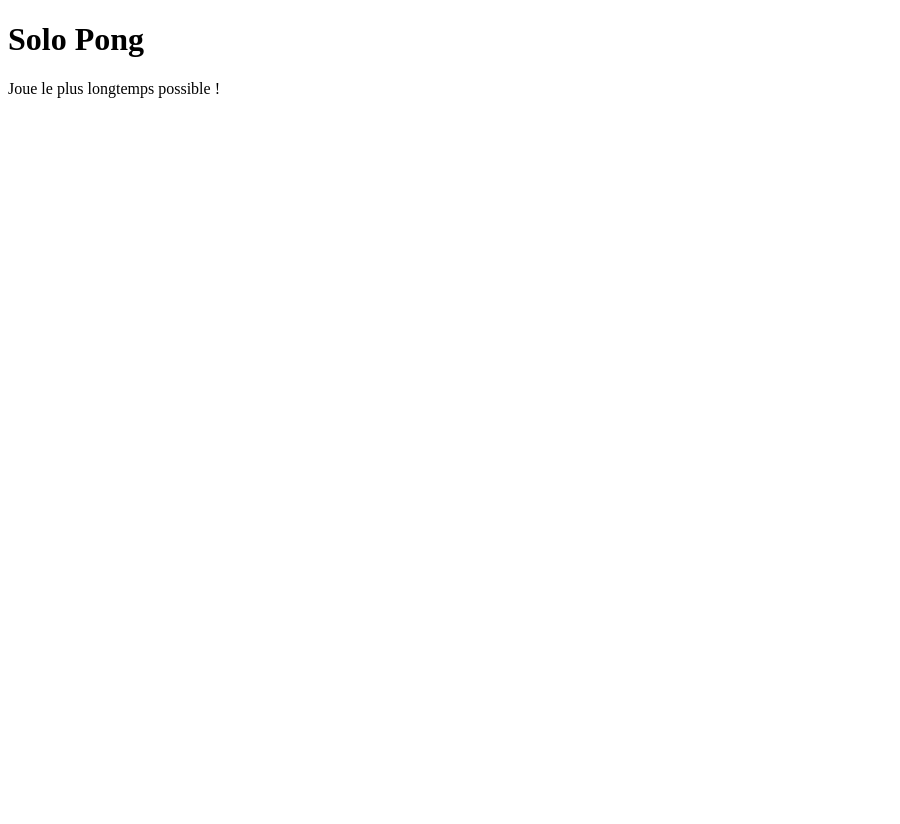
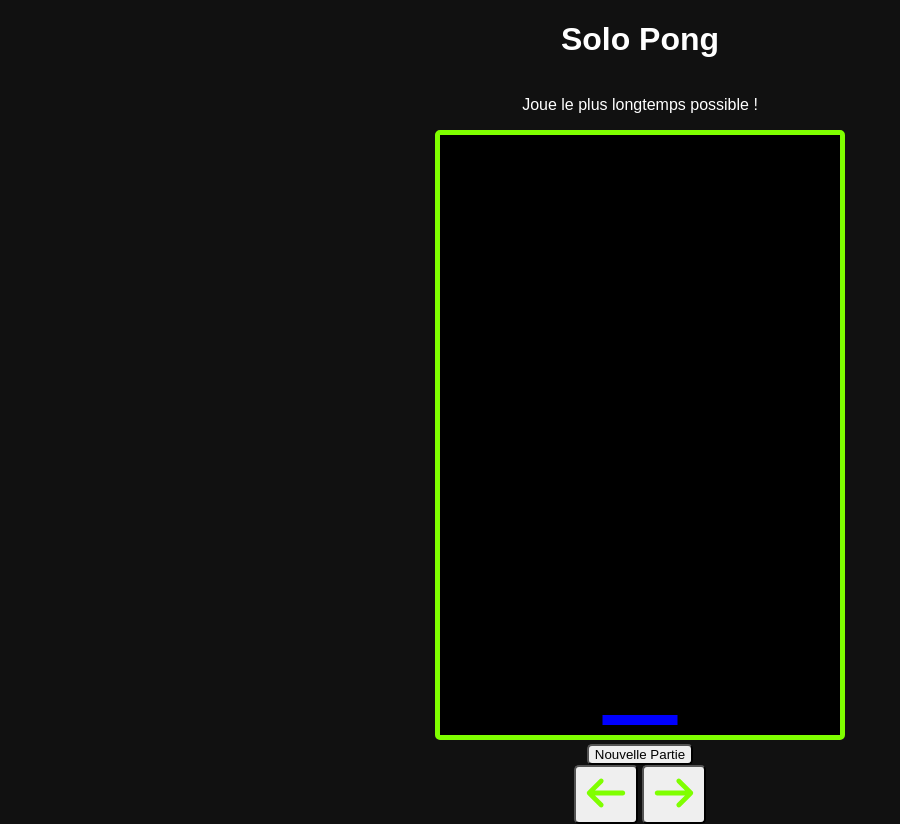
Before and after one commit to belmondtristan/Pong, a plain HTML site: page index.html in a window 1280 px wide. Shown: the whole page, without its empty margins (0-900 px from the left). Before the commit the page ends 800 px from the top, so only its background shows below. Drawn offline with Linux system fonts and the light colour scheme.

Commit message:
mise en place de tout le visuel

```diff
--- a/css/style.css
+++ b/css/style.css
@@ -1,9 +1,5 @@
-:root {
-    --main-color: white;
-    --variable-color: #1688d4;
-}
+body {
 
-body {
     margin: 0;
     font-family: Arial, sans-serif;
     background: #111;
@@ -12,9 +8,15 @@ body {
     flex-direction: column;
     align-items: center;
     text-align: center;
-  }
+}
 
-canvas {
-    background: black;
-    border: 5px solid var(--variable-color)
+canvas{
+   background: black;
+   border: 5px solid chartreuse;
+   border-radius: 5px;
 }
+
+
+button{
+    border-radius: 5px;
+}
--- a/index.html
+++ b/index.html
@@ -6,16 +6,28 @@
     <link rel="shortcut icon" href="favicon/table-tennis-paddle-ball-duotone-solid-full.svg"content="width=device-width, initial-scale=1.0">
     <title>Solo Pong</title>
     <script src="./js/script.js" defer></script>
-    <style src="./css/style.css" defer></style>
+    <link rel="stylesheet" href="./css/style.css">
 </head>
 <body>
     <h1>Solo Pong</h1>
     <p> Joue le plus longtemps possible !</p>
-    <div id ="zone de jeux">
+    <div id ="zone-de-jeux">
         <canvas id="pong" width ="400" height = "600"
             aria-label = "Jeu Pong en solo. Deplacez la raquette avec les fleche gauche/droite ou les boutons tactiles pour renvoyez la balle">
             Votre navigateur ne prend pas en charge Canvas.
         </canvas>
+        <div id = "new-game">
+
+            <button id = "nouvelle-partie"> Nouvelle Partie</button>
+
+        </div>
+
+        <div id = "arrow">
+
+            <button id = "fleche-gauche"><img src="./favicon/arrow-left-solid-full.svg" height="50" width="48"></button>
+            <button id = "fleche-droite"><img src="./favicon/arrow-right-solid-full.svg" height="50" width="48"></button>
+
+        </div>
 
     </div>
 
--- a/js/script.js
+++ b/js/script.js
@@ -1,2 +1,5 @@
 const canvas = document.getElementById('pong');
 const ctx = canvas.getContext('2d');
+
+ctx.fillStyle = 'blue';
+ctx.fillRect((400-75)/2,580,75,10);
```
Also changed, not shown: favicon/arrow-left-solid-full.svg (added), favicon/arrow-right-solid-full.svg (added).
